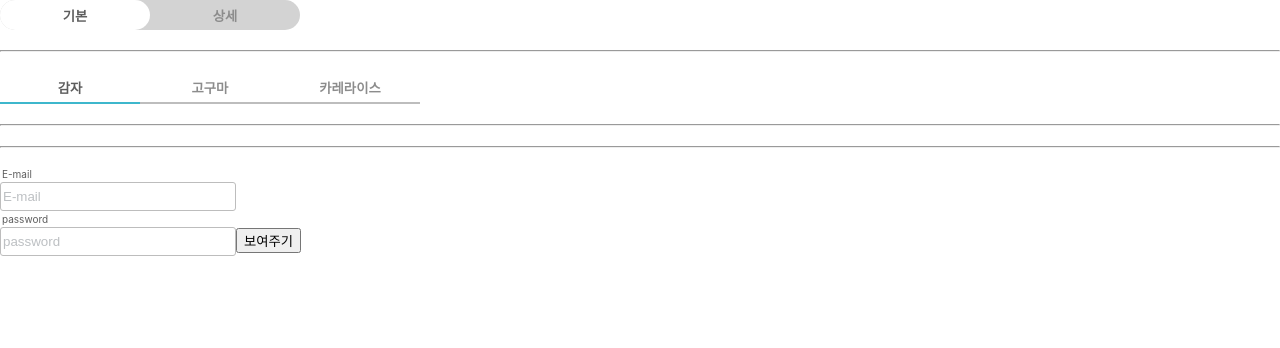
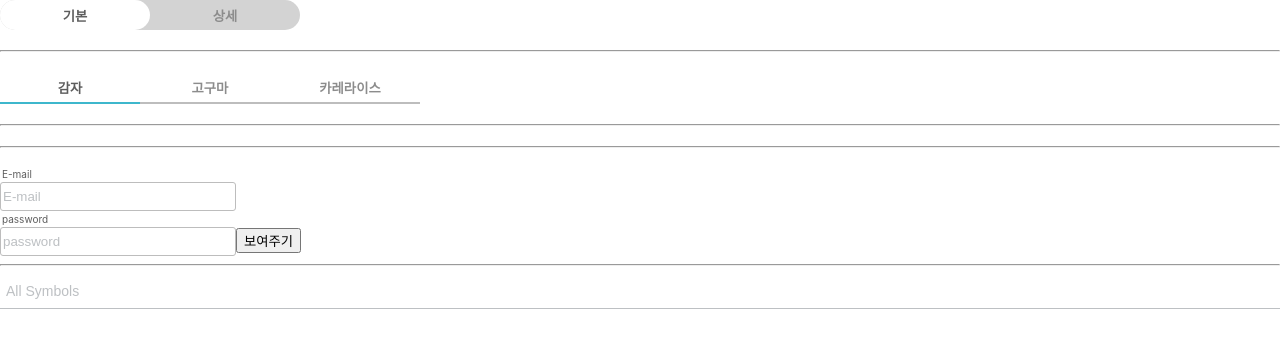
Before and after one commit to jyi3479/wanted_pre_onboarding, a React (Create React App) app: page / in a window 1280 px wide. Shown: the top 348 px of the page. Built offline with nearby package versions, Linux system fonts and the light colour scheme.

Commit message:
dropdown 진행 중

```diff
--- a/src/App.js
+++ b/src/App.js
@@ -1,3 +1,4 @@
+import Dropdown from "./components/Dropdown";
 import Input from "./components/Input";
 import Slider from "./components/Slider";
 import Tap from "./components/Tab";
@@ -13,6 +14,8 @@ function App() {
       {/* <Slider /> */}
       <hr style={{ margin: "20px 0" }} />
       <Input />
+      <hr />
+      <Dropdown />
     </div>
   );
 }
--- /dev/null
+++ b/src/components/Dropdown.js
@@ -0,0 +1,125 @@
+import React from "react";
+import styled from "styled-components";
+
+const Dropdown = () => {
+  const [category, setCategory] = React.useState("");
+  const [active, setActive] = React.useState(false); // select 활성화 여부
+  // 드롭박스 - 라벨을 클릭시 옵션 목록이 열림/닫힘
+  const selectClick = () => {
+    setActive(!active);
+  };
+  const optionClick = (e) => {
+    setCategory(e.target.innerText);
+    setActive(!active);
+  };
+
+  return (
+    <>
+      <Box>
+        <Select className={active ? "active" : category ? "ok" : ""}>
+          <button
+            className="label"
+            onClick={() => {
+              selectClick();
+            }}
+          >
+            All Symbols
+          </button>
+          <ul className="optionList" id={active ? "active" : ""}>
+            <li className="optionItem" onClick={optionClick}>
+              1
+            </li>
+            <li className="optionItem" onClick={optionClick}>
+              2
+            </li>
+          </ul>
+        </Select>
+      </Box>
+    </>
+  );
+};
+
+const Box = styled.div`
+  padding: 0;
+  margin: 0 0 28px;
+  display: flex;
+  overflow: revert;
+`;
+
+const Select = styled.div`
+  position: relative;
+  width: 100%;
+  padding: 8px 0;
+  border: none;
+  border-bottom: 1px solid rgba(124, 130, 136, 0.5);
+  outline: none;
+  img {
+    position: absolute;
+    top: 8px;
+    right: 0;
+    width: 16px;
+  }
+
+  &.active {
+    outline: none;
+    border-bottom: 1px solid #4149d3;
+    .label {
+      color: rgba(124, 130, 136, 1);
+    }
+    img {
+      transform: rotate(180deg);
+    }
+  }
+
+  &.ok {
+    border-bottom: 1px solid #7c8288;
+    .label {
+      color: #030102;
+    }
+  }
+  .label {
+    display: flex;
+    align-items: center;
+    width: 100%;
+    height: inherit;
+    border: 0 none;
+    outline: 0 none;
+    background: transparent;
+    font-size: 14px !important;
+    color: rgba(124, 130, 136, 0.5);
+    cursor: pointer;
+  }
+  .optionList {
+    transform: scaleY(0);
+    transform-origin: 0px 0px;
+    position: absolute;
+    top: 40px;
+    left: 0;
+    width: 100%;
+    height: 300px;
+    background: #fff;
+    box-shadow: 0 4px 8px 0 rgba(3, 1, 2, 0.08);
+    border-radius: 4px;
+    overflow: hidden;
+    transition: 0.2s ease-in;
+    opacity: 0;
+    padding: 6px 0;
+    z-index: 2;
+    > li {
+      font-size: 12px;
+      padding: 9px 10px;
+      color: #030102;
+      line-height: 14px;
+      cursor: pointer;
+      :hover {
+        background-color: rgba(162, 170, 179, 0.2);
+      }
+    }
+    &#active {
+      transform: scaleY(1);
+      opacity: 1;
+    }
+  }
+`;
+
+export default Dropdown;
```
